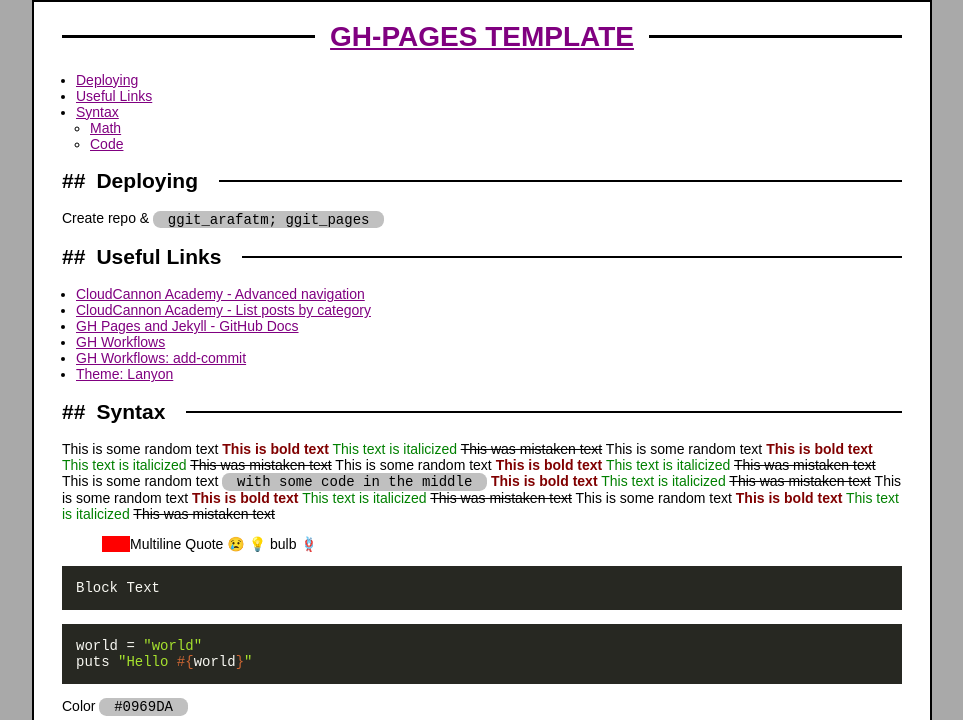
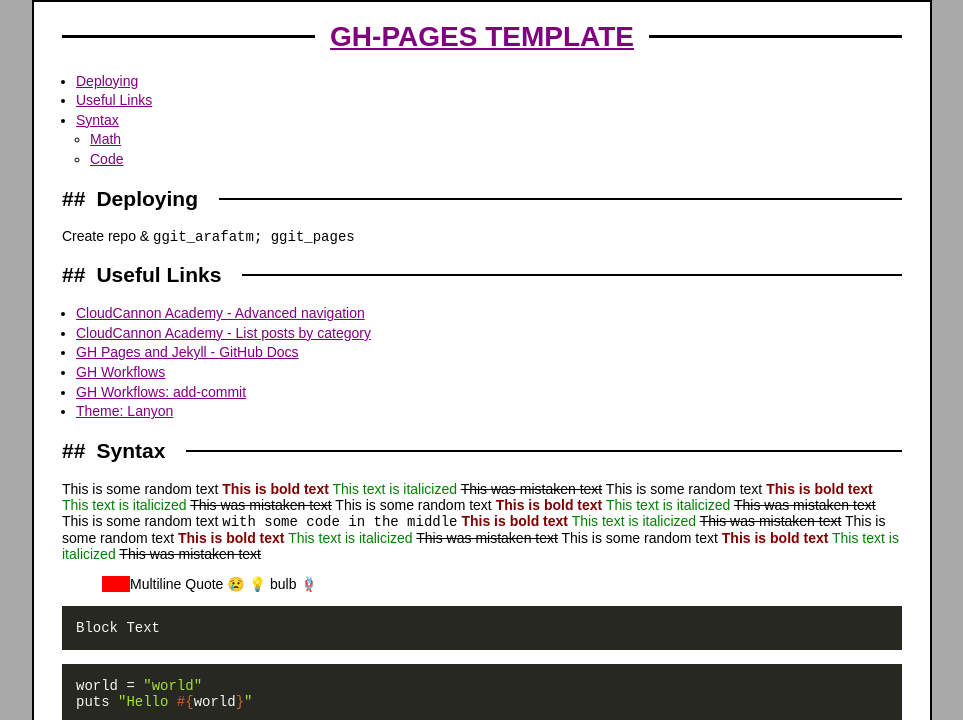
Before and after one commit to arafatm/ghp, a Jekyll site: the page built from readme.md, in a window 1280 px wide. Shown: the top 720 px of the page, without its empty margins (158-1121 px from the left). Built offline with Jekyll 4.4.1, drawn with Linux system fonts in a browser that asks for light colours; emoji names are drawn with the system emoji font; formulas are drawn with MathJax 3; the repository's description, which GitHub fills in, is left out.

Commit message:
style.css

```diff
--- a/assets/css/style.css
+++ b/assets/css/style.css
@@ -21,6 +21,7 @@ img { margin: 0; padding: 1ex; max-height: 20em; max-width: 100%; }
 p { margin: 0.5em 0;}
 pre { padding: 1em; }
 ul { margin: auto; padding: 0 1em;}
+li { line-height: 1.4; }ht: 1.4; }
 
 li code, p code { background-color: silver; padding: 0.1ex 2ex; border-radius: 1ex; }
 blockquote { border-left: 2em solid red; }
```
